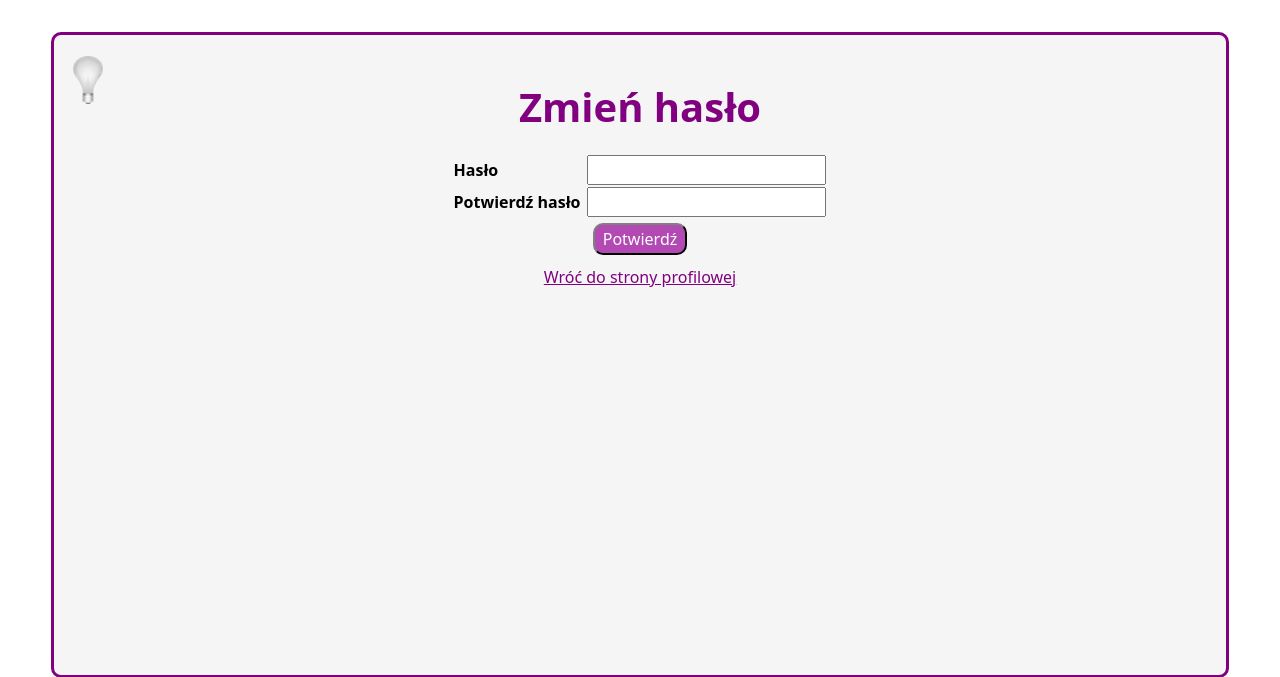
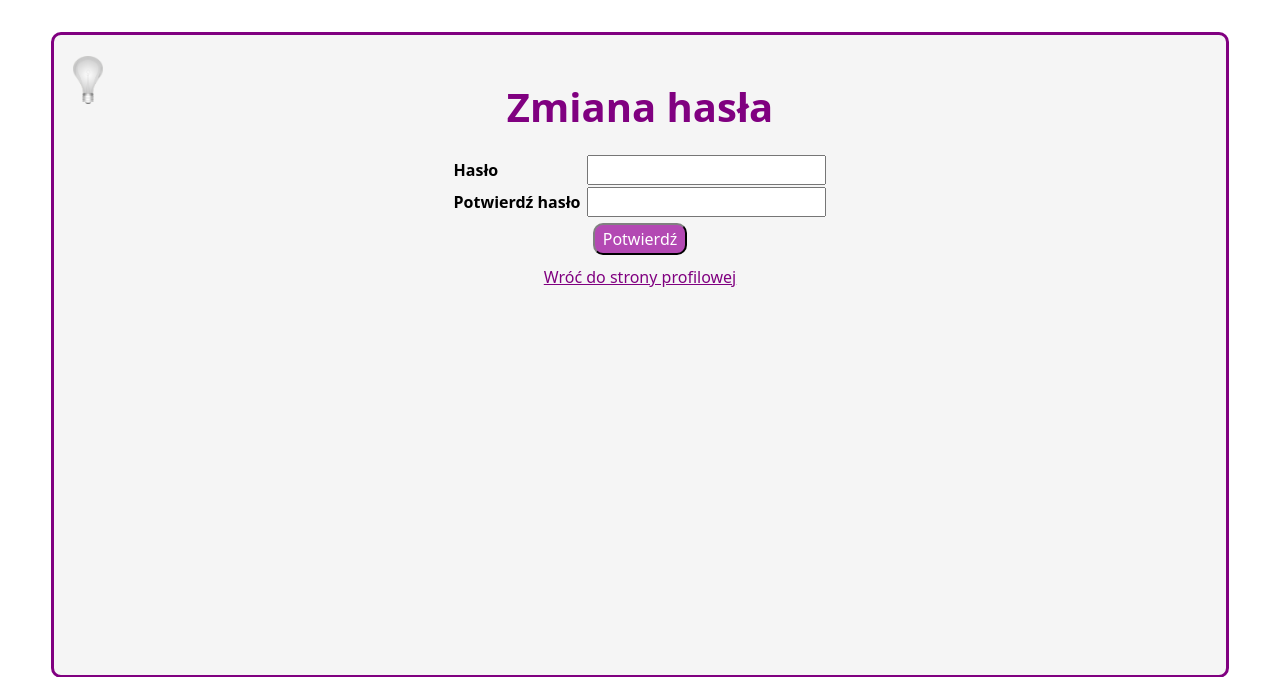
Before and after one commit to Maiconek/ProjektZespolowy-UG-2022-23, a Django app: page /profile/change-password in a window 1280 px wide. Shown: the part 60-737 px from the top of the page. Run offline with Django 3.2, Linux system fonts and the light colour scheme.

Commit message:
mały fix

```diff
--- a/ManagerFinansow/templates/registration/password-change.html
+++ b/ManagerFinansow/templates/registration/password-change.html
@@ -1,15 +1,12 @@
 {% extends 'application/base.html' %}
+{% block title %}Zmiana hasła{% endblock %}
+
 {% block content %}
 
 <div class="title">
-    <h1>Zmień hasło</h1>
-  </div>
+    <h1>Zmiana hasła</h1>
+</div>
 
-<!--<form method="POST">
-    {% csrf_token %}
-    {{form}}
-    <button type="submit">Submit</button>
-</form>-->
 <div class="content site-with-form-content">
     <form method="POST">
         {% csrf_token %}
```
